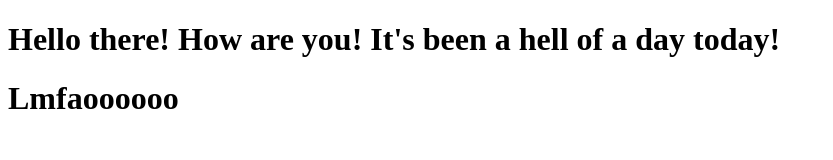
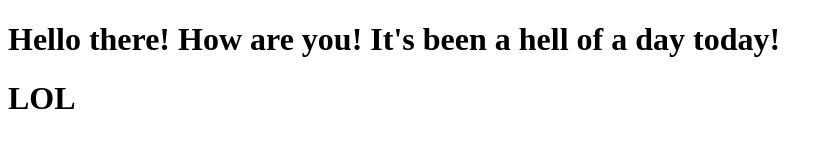
Before and after one commit to geekified05/lab-exam, a plain HTML site: page index.html in a window 1280 px wide. Shown: the whole page, without its empty margins (0-833 px from the left). Drawn offline with Linux system fonts and the light colour scheme.

Commit message:
Update index.html

```diff
--- a/index.html
+++ b/index.html
@@ -5,6 +5,6 @@
     </head>
     <body>
         <h1>Hello there! How are you! It's been a hell of a day today!</h1>
-        <h1>Lmfaoooooo</h1>
+        <h1>LOL</h1>
     </body>
 </html>
```
